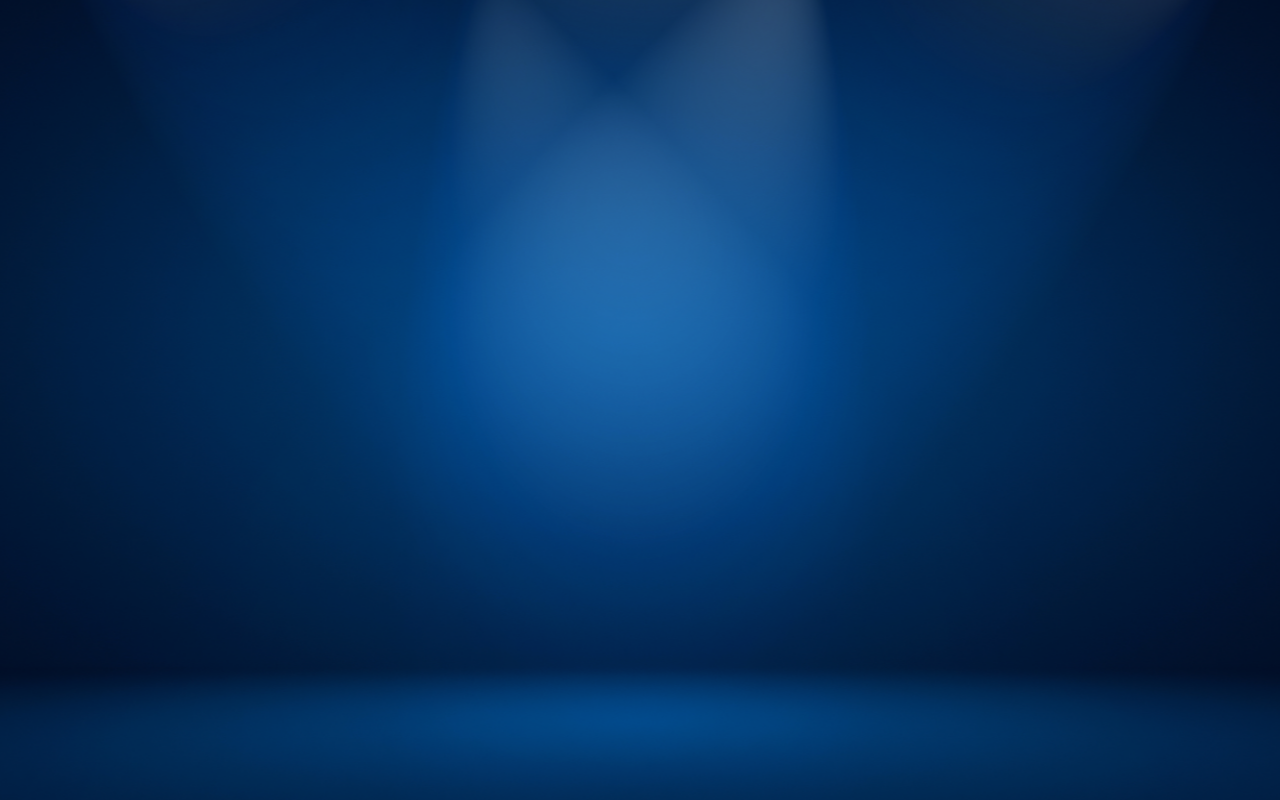
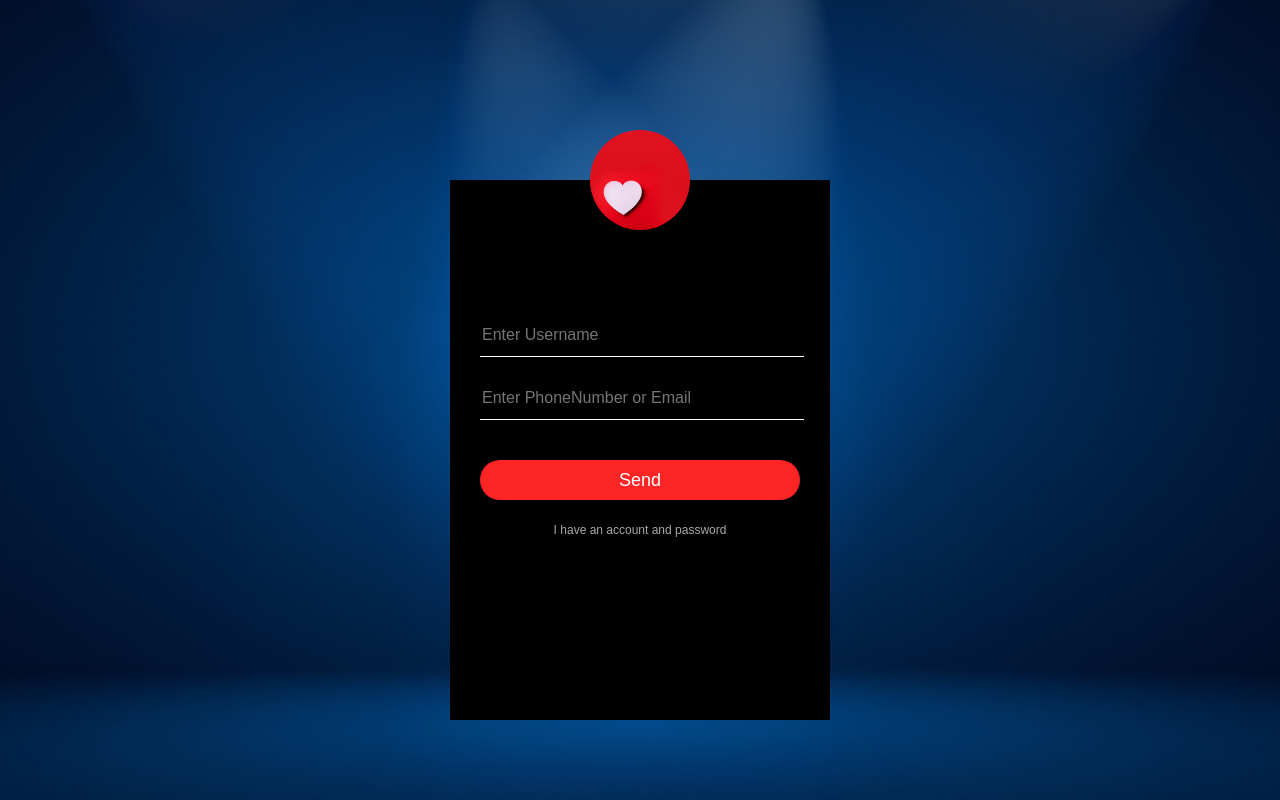
Before and after one commit to maithinh95/html-login-form, a plain HTML site: page application/login/forgotten/index.html in a window 1280 px wide. Drawn offline with Linux system fonts and the light colour scheme.

Commit message:
forgotten form

```diff
--- a/application/login/forgotten/index.html
+++ b/application/login/forgotten/index.html
@@ -6,11 +6,21 @@
     <meta name="viewport" content="width=device-width, initial-scale=1.0">
     <title>Login</title>
     <link rel="stylesheet" type="text/css" href="../../css/style.css">
+    <link rel="stylesheet" type="text/css" href="../../css/style-register.css">
 </head>
 
 <body>
-    <script>
-    </script>
+    <div class="register">
+        <img src="../../static/images/avatar-heart.png" title="avatar.png" class="avatar">
+        <form id="registerForm">
+            <input type="text" id="inputUsername" placeholder="Enter Username" onblur="getInputUsername()">
+            <input type="text" id="inputContact" placeholder="Enter PhoneNumber or Email" onblur="getInputContact()">
+            <input type="submit" value="Send" onclick="submitForm()">
+            <div class="link">
+                <a href="/login/#">I have an account and password</a>
+            </div>
+        </form>
+    </div>
 </body>
 
 </html>
```
Also changed, not shown: application/login/register/index.html (+1 -1 lines).
